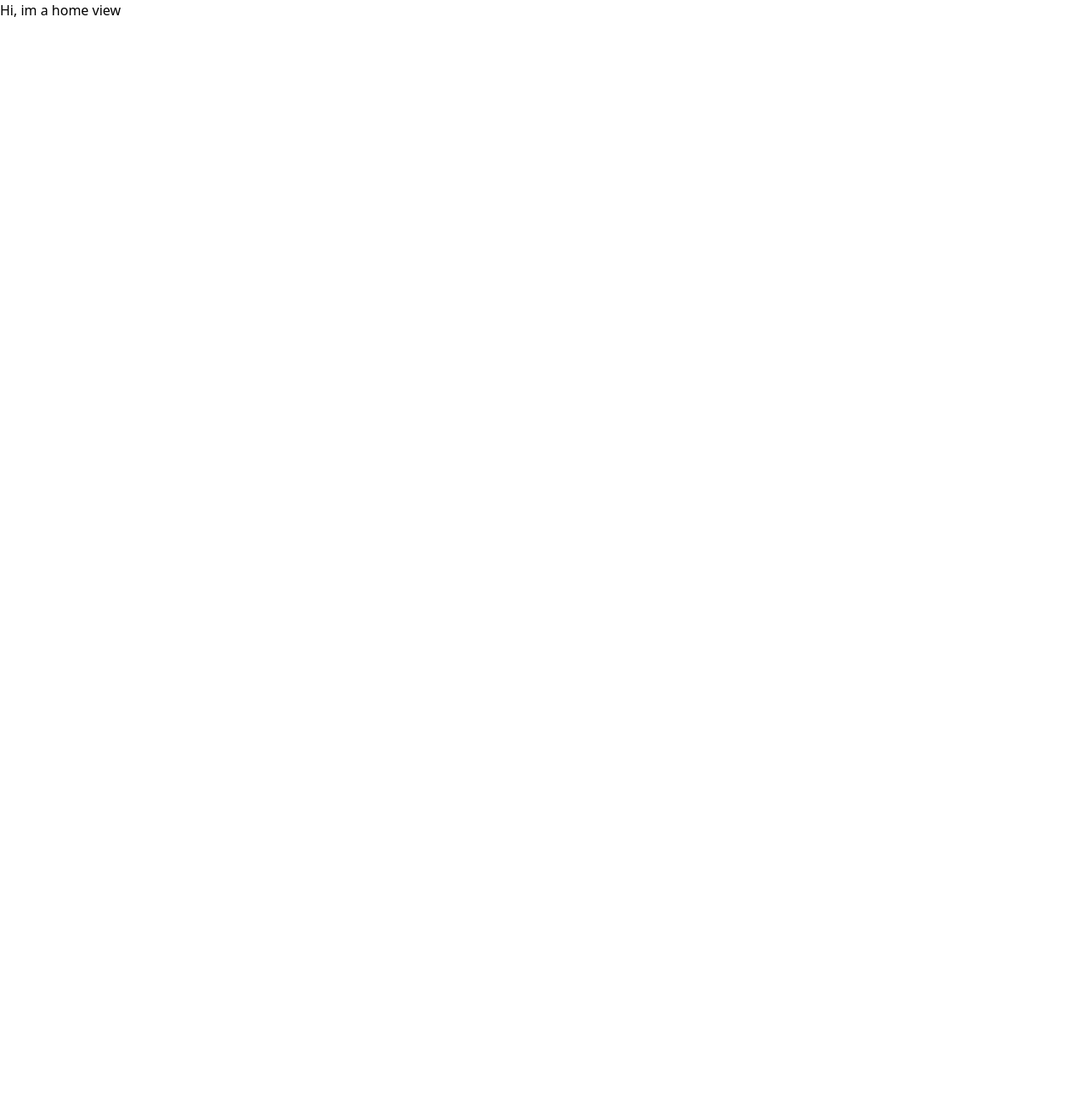
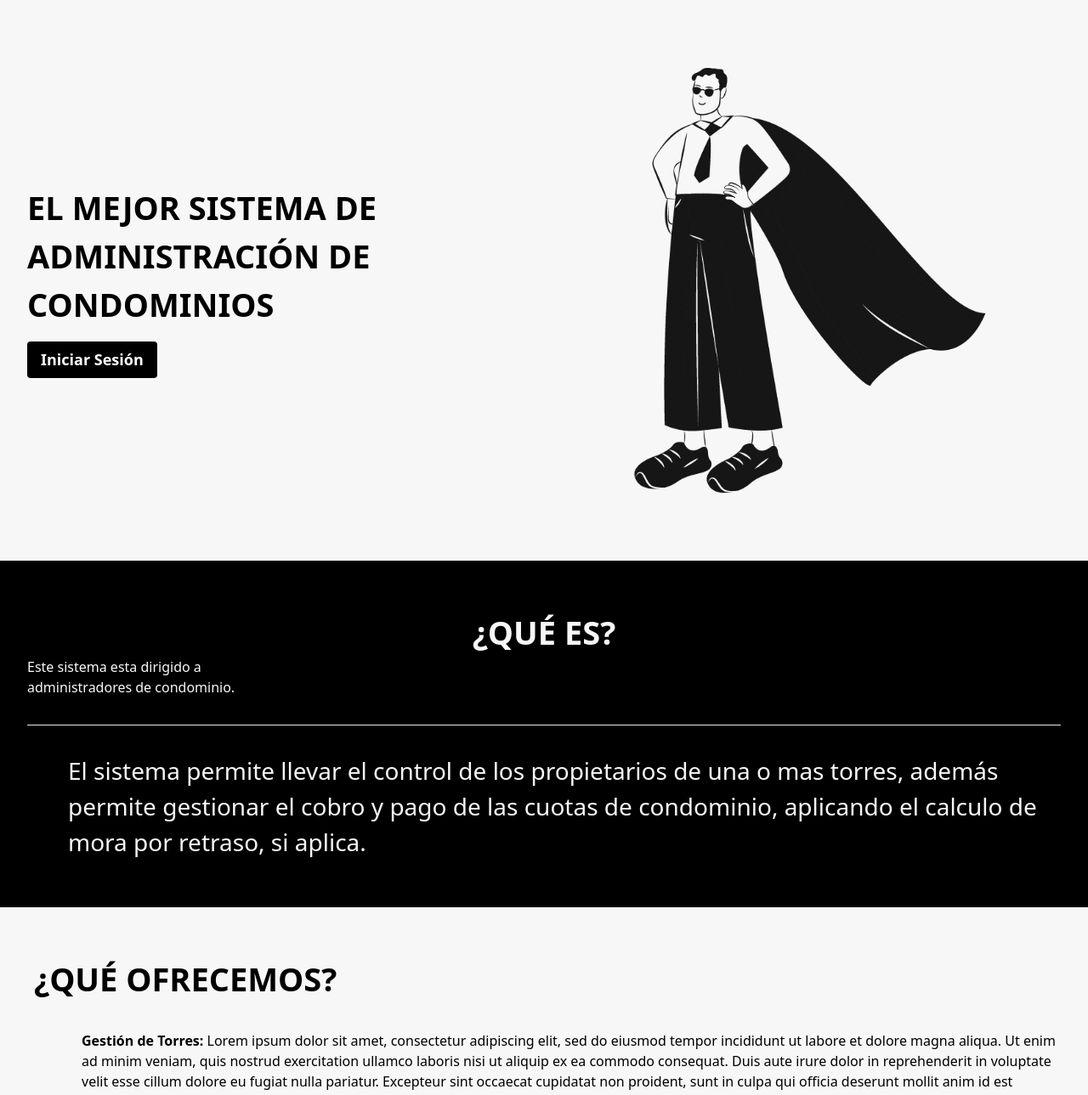
Before and after one commit to No-Country/s4-12-t-node-vue, a Vue app: page / in a window 1280 px wide. Shown: the top 1289 px of the page at 85% size. Before the commit the page ends 800 px from the top, so only its background shows below. Built offline with nearby package versions, Linux system fonts and the light colour scheme.

Commit message:
Boceto landing

```diff
--- a/src/App.vue
+++ b/src/App.vue
@@ -1,5 +1,18 @@
 <script setup></script>
 
 <template>
-  <RouterView />
+  <div id="app">
+    <RouterView />
+  </div>
 </template>
+<style>
+html, body {
+  height: 100%;
+  margin: 0;
+  padding: 0;
+}
+#app{
+  height: 100%;
+  background-color: #f7f7f7;
+}
+</style>
--- a/src/views/ScHomeView.vue
+++ b/src/views/ScHomeView.vue
@@ -1,3 +1,70 @@
 <template>
-  <span>Hi, im a home view</span>
+  <div class="container mx-auto p-6">
+    <div class="grid grid-cols-1 md:grid-cols-2 lg:grid-cols-2 gap-4 lg:gap-2">
+      <div class="flex items-center justify-center">
+        <h1 class="font-black text-[38px] mx-2">
+          EL MEJOR SISTEMA DE
+          ADMINISTRACIÓN DE CONDOMINIOS
+          <br>
+          <router-link to="login">
+            <button class="bg-[#000000] text-[18px] hover:bg-[#393e46] text-white font-bold py-2 px-4 rounded">
+              Iniciar Sesión
+            </button>
+          </router-link>
+        </h1>
+      </div>
+      <div class="flex items-center justify-center">
+        <img src="../assets/black.gif" alt="">
+      </div>
+    </div>
+  </div>
+  <section id="que-es" class="bg-[#000000]  py-6 text-[#f7f7f7]">
+    <div class="container mx-auto p-8">
+      <div class="flex items-center justify-center">
+        <h1 class="font-black text-[38px] mx-2">
+          ¿QUÉ ES?
+        </h1>
+      </div>
+      <div class="flex items-start justify-start">
+        <p>Este sistema esta dirigido a <br> administradores de condominio.</p>
+      </div>
+      <hr class="my-8 h-px bg-gray-200 border-0 dark:bg-gray-700">
+      <div class="flex items-end justify-end mt-4">
+        <p class="text-[28px] pl-12">
+          El sistema permite llevar el control de los propietarios de una o mas torres, además permite gestionar el cobro y pago de las cuotas de condominio, aplicando el calculo de mora por retraso, si aplica.
+        </p>
+      </div>
+    </div>
+  </section>
+  <section id="que-es" class="bg-[#f7f7f7] py-6">
+    <div class="container mx-auto p-8">
+      <div class="flex items-start justify-start">
+        <h1 class="font-black text-[38px] mx-2">
+          ¿QUÉ OFRECEMOS?
+        </h1>
+      </div>
+      <div class="divide-y pl-16 divide-black py-6">
+        <div class="py-2">
+          <span class="font-bold">Gestión de Torres: </span>
+          Lorem ipsum dolor sit amet, consectetur adipiscing elit, sed do eiusmod tempor incididunt ut labore et dolore magna aliqua. Ut enim ad minim veniam, quis nostrud exercitation ullamco laboris nisi ut aliquip ex ea commodo consequat. Duis aute irure dolor in reprehenderit in voluptate velit esse cillum dolore eu fugiat nulla pariatur. Excepteur sint occaecat cupidatat non proident, sunt in culpa qui officia deserunt mollit anim id est laborum.
+        </div>
+        <div class="py-2">
+          <span class="font-bold">Gestión de Administradores: </span>
+          Lorem ipsum dolor sit amet, consectetur adipiscing elit, sed do eiusmod tempor incididunt ut labore et dolore magna aliqua. Ut enim ad minim veniam, quis nostrud exercitation ullamco laboris nisi ut aliquip ex ea commodo consequat. Duis aute irure dolor in reprehenderit in voluptate velit esse cillum dolore eu fugiat nulla pariatur. Excepteur sint occaecat cupidatat non proident, sunt in culpa qui officia deserunt mollit anim id est laborum.
+        </div>
+        <div class="py-2">
+          <span class="font-bold">Gestión de Propietarios: </span>
+          Lorem ipsum dolor sit amet, consectetur adipiscing elit, sed do eiusmod tempor incididunt ut labore et dolore magna aliqua. Ut enim ad minim veniam, quis nostrud exercitation ullamco laboris nisi ut aliquip ex ea commodo consequat. Duis aute irure dolor in reprehenderit in voluptate velit esse cillum dolore eu fugiat nulla pariatur. Excepteur sint occaecat cupidatat non proident, sunt in culpa qui officia deserunt mollit anim id est laborum.
+        </div>
+        <div class="py-2">
+          <span class="font-bold">Gestión de Pagos: </span>
+          Lorem ipsum dolor sit amet, consectetur adipiscing elit, sed do eiusmod tempor incididunt ut labore et dolore magna aliqua. Ut enim ad minim veniam, quis nostrud exercitation ullamco laboris nisi ut aliquip ex ea commodo consequat. Duis aute irure dolor in reprehenderit in voluptate velit esse cillum dolore eu fugiat nulla pariatur. Excepteur sint occaecat cupidatat non proident, sunt in culpa qui officia deserunt mollit anim id est laborum.
+        </div>
+        <div class="py-2">
+          <span class="font-bold">Gestión de Cobros: </span>
+          Lorem ipsum dolor sit amet, consectetur adipiscing elit, sed do eiusmod tempor incididunt ut labore et dolore magna aliqua. Ut enim ad minim veniam, quis nostrud exercitation ullamco laboris nisi ut aliquip ex ea commodo consequat. Duis aute irure dolor in reprehenderit in voluptate velit esse cillum dolore eu fugiat nulla pariatur. Excepteur sint occaecat cupidatat non proident, sunt in culpa qui officia deserunt mollit anim id est laborum.
+        </div>
+      </div>
+    </div>
+  </section>
 </template>
```
Also changed, not shown: src/assets/black.gif (added).
